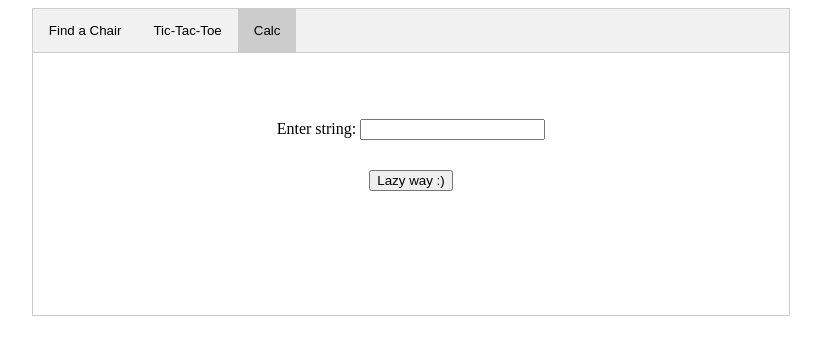
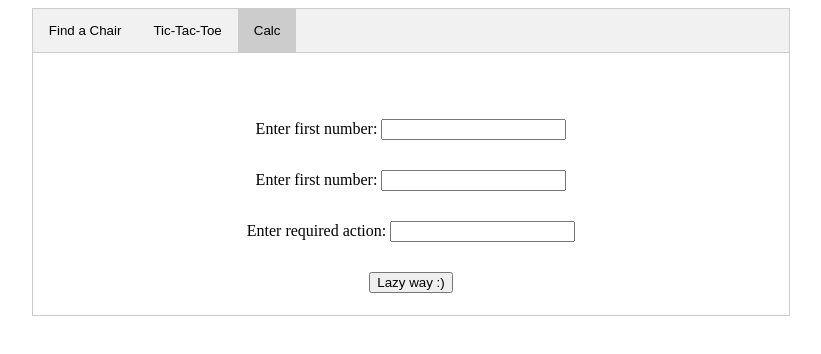
Before and after one commit to github4Yaro/FE-22-1, a plain HTML site: page j6/index.html in a window 1280 px wide. Both pictures are taken after typing "Sample", "Sample", "Sample" into the empty fields and a click on the button "Calc". Shown: the whole page, without its empty margins (229-1050 px from the left). Drawn offline with Linux system fonts and the light colour scheme.

Commit message:
Update index.html

```diff
--- a/j6/index.html
+++ b/j6/index.html
@@ -119,10 +119,22 @@
         <div class="tabcontent" id="Calc">
             <div class="form">
                 <div>
-                    <label for="strForCalc">
-                        Enter string:
+                    <label for="firstCalc">
+                        Enter first number:
                     </label>
-                    <input id="strForCalc"  type="text"/>
+                    <input id="firstCalc"  type="text"/>
+                </div>
+                <div>
+                    <label for="secondCalc">
+                        Enter first number:
+                    </label>
+                    <input id="secondCalc"  type="text"/>
+                </div>
+                <div>
+                    <label for="actionCalc">
+                        Enter required action:
+                    </label>
+                    <input id="actionCalc"  type="text"/>
                 </div>
                 <div>
                     <button onclick="lazyWay()" type="button">
```
